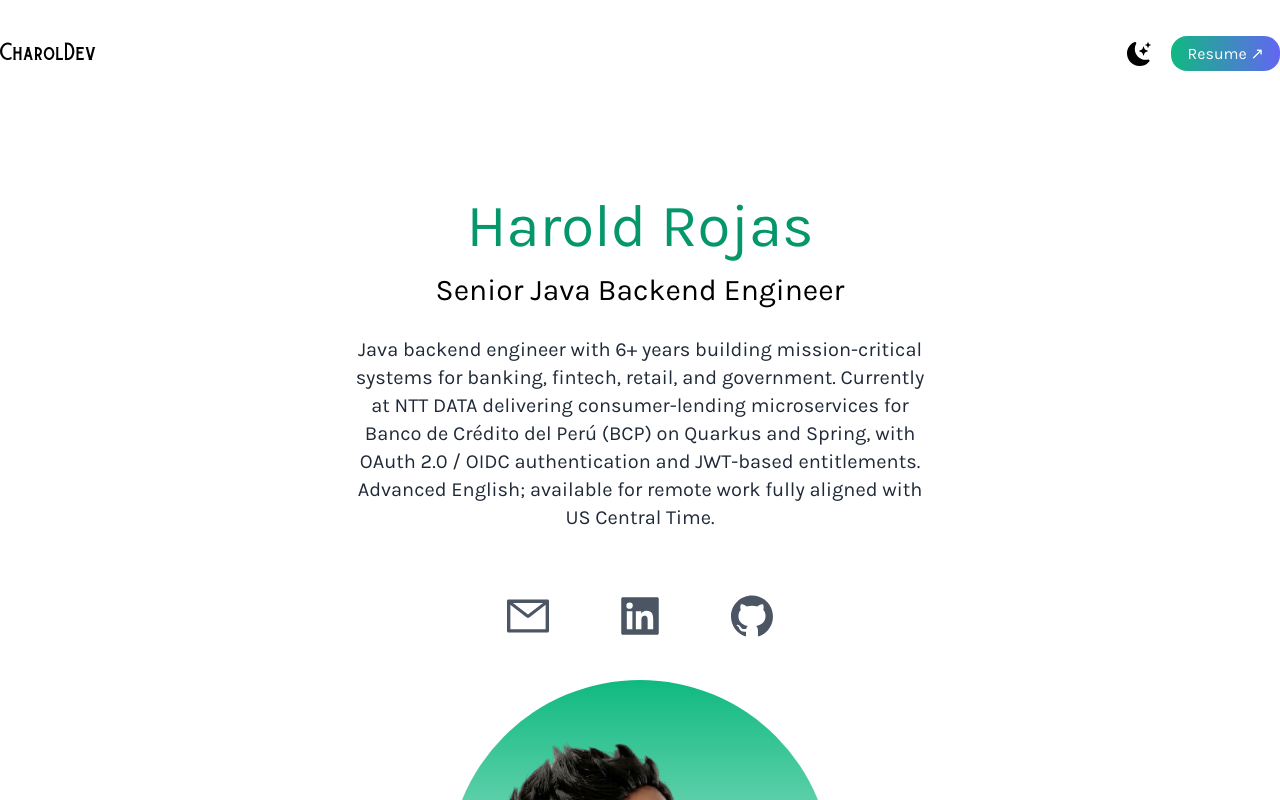
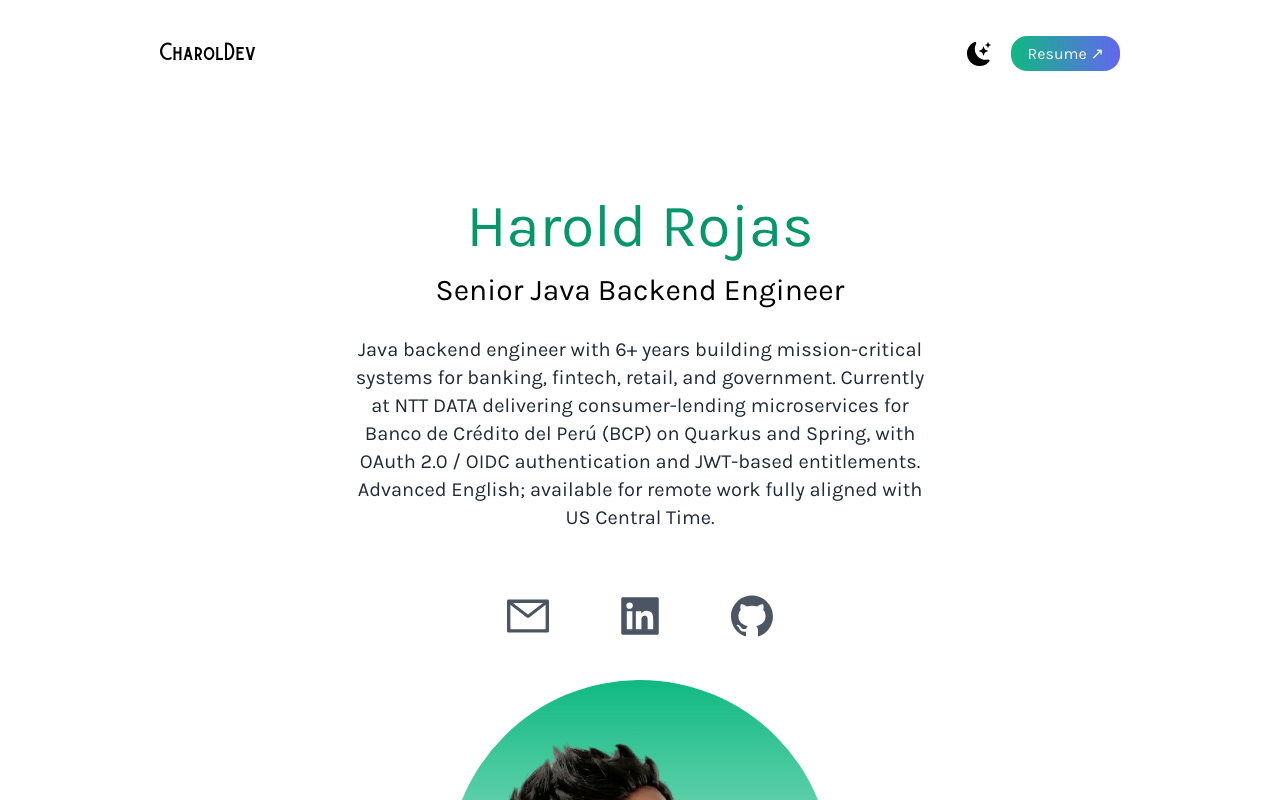
Before and after one commit to charold29/charoldev-portfolio, a React (Vite) app: page / in a window 1280 px wide. Built offline with nearby package versions, Linux system fonts and the light colour scheme.

Commit message:
fix: remove unnecesary test

```diff
--- a/src/Portfolio.jsx
+++ b/src/Portfolio.jsx
@@ -10,15 +10,13 @@
 
 function SiteContent({ darkMode, setDarkMode }) {
   return (
-    <>
+    <div className="px-10 md:px-20 lg:px-40">
       <Navbar darkMode={darkMode} setDarkMode={setDarkMode} />
-      <div className="px-10 md:px-20 lg:px-40">
-        <Hero />
-        <Experience />
-        <Certifications />
-      </div>
+      <Hero />
+      <Experience />
+      <Certifications />
       <Footer />
-    </>
+    </div>
   );
 }
 
--- a/src/components/Navbar.jsx
+++ b/src/components/Navbar.jsx
@@ -9,10 +9,14 @@
       </a>
       <ul className="flex items-center space-x-5">
         <li>
-          <BsFillMoonStarsFill
+          <button
+            type="button"
             onClick={() => setDarkMode(!darkMode)}
-            className="cursor-pointer dark:text-gray-400 text-2xl"
-          />
+            aria-label="Toggle dark mode"
+            className="flex items-center cursor-pointer dark:text-gray-400 text-2xl"
+          >
+            <BsFillMoonStarsFill />
+          </button>
         </li>
         <li>
           <a
```
Also changed, not shown: 1 other file (tests, documents, lock files or other folders).
